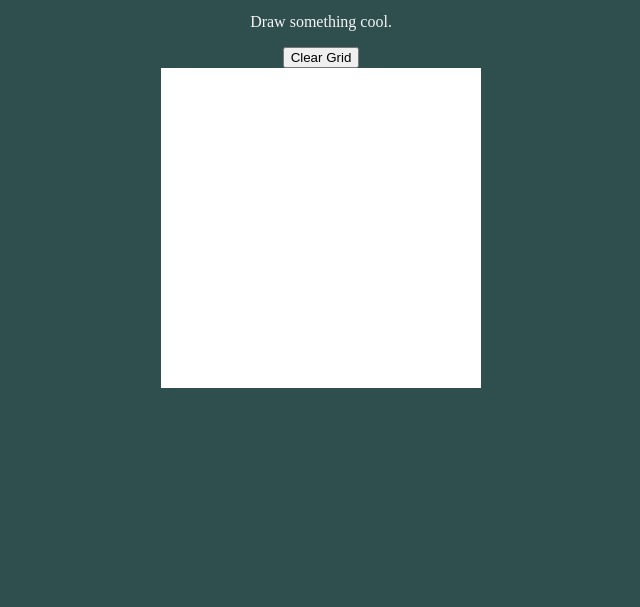
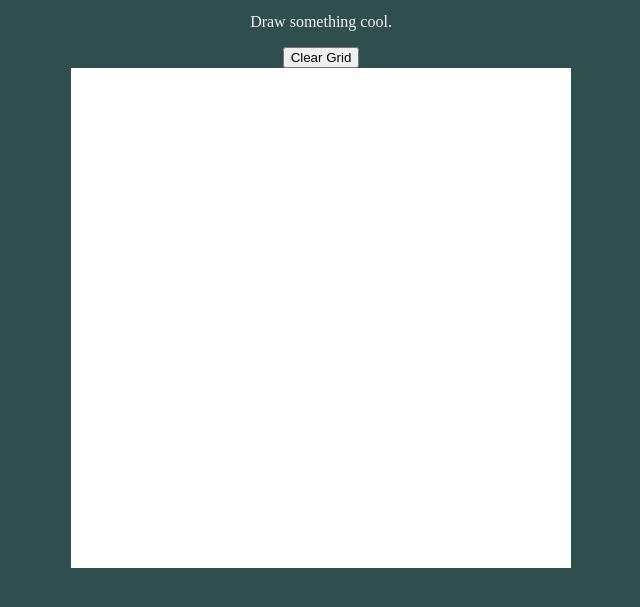
Before and after one commit to iamlistless/etch-a-sketch, a plain HTML site: page index.html in a window 1280 px wide. Shown: the part 69-676 px from the top of the page, without its empty margins (319-959 px from the left). Drawn offline with Linux system fonts and the light colour scheme.

Commit message:
Make grid container adjustable

```diff
--- a/index.html
+++ b/index.html
@@ -15,6 +15,9 @@
     <div class="buttonContainer">
         <button class="clearButton">Clear Grid</button>
     </div>
-    <div class="gridContainer"></div>
+    <div class="gridContainer">
+        <div class="grid">
+        </div>
+    </div>
 </body>
 </html>
--- a/script.js
+++ b/script.js
@@ -1,9 +1,11 @@
-const gridContainer = document.querySelector(".gridContainer");
+const grid = document.querySelector('.grid');
+let size = getComputedStyle(grid).getPropertyValue('--size');
 
-for (i = 0; i < 256; i++) {
+for (i = 0; i < size * size; i++) {
     const pixel = document.createElement("div")
     pixel.classList.add("pixel")
-    gridContainer.appendChild(pixel)
+    grid.appendChild(pixel)
+}
 
 pixel.addEventListener("mousemove", () => {
     pixel.style.backgroundColor = "gray";
@@ -37,4 +39,3 @@ for (i = 0; i < 256; i++) {
     //         isDrawing = false;
     //     }
     // })
-}
--- a/style.css
+++ b/style.css
@@ -21,17 +21,35 @@ body {
     justify-items: center;
 }
 
+/* .gridContainer {
+    display: flex;
+    justify-content: center;
+    align-content: center;
+    height: 500px;
+
+} */
+
 .gridContainer {
+    display: flex;
+    justify-content: center;
+    align-content: center;
+}
+
+.grid {
+    --size: 4;
+    color: blue;
+    height: 500px;
+    width: 500px;
     display: grid;
     justify-content: center;
-    grid-template-columns: repeat(16, 20px);
+    align-content: center;
+    grid-template-columns: repeat(var(--size), 1fr);
+    grid-template-rows: repeat(var(--size), 1fr);
     border: gray;
     gap: 0;
 }
 
 .pixel {
-    height: 20px;
-    width: 20px;
     background-color: white;
     border: gray;
 }
```
Lines whose indentation alone changed are shown as unchanged.
